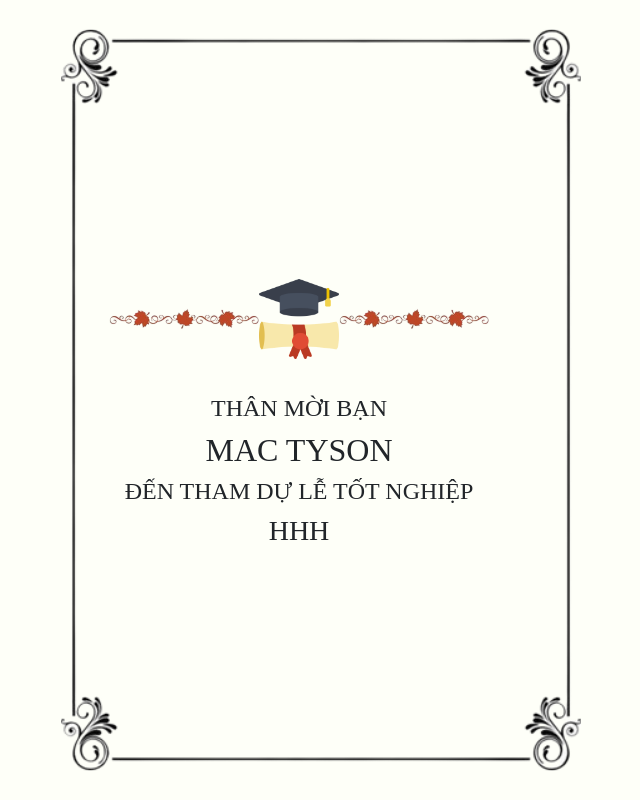
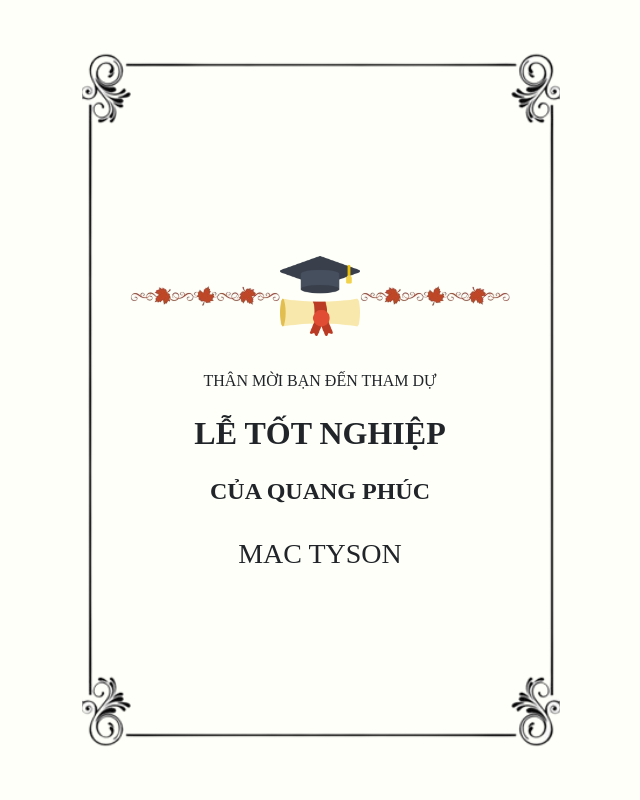
Before and after one commit to phphuc0608/Graduation_Invitation_Website, a Vue app: page /graduation-card in a window 1280 px wide. Shown: the whole page, without its empty margins (319-959 px from the left). Built offline with nearby package versions, Linux system fonts and the light colour scheme; a web font is replaced by a local one.

Commit message:
change the structure

```diff
--- a/src/views/GraduationCard.vue
+++ b/src/views/GraduationCard.vue
@@ -7,13 +7,13 @@
           <img src="../assets/graduated.png" class="header_img">
           <img src="../assets/border_card.png" class="border_img">
         </div>
-        <div id="greeting">
-          <h4>THÂN MỜI BẠN </h4>
-          <h2>MAC TYSON</h2>
-          <h4>ĐẾN THAM DỰ LỄ TỐT NGHIỆP</h4>
+        <div id="greeting" class="mb-4">
+          <h6 class="mb-4">THÂN MỜI BẠN ĐẾN THAM DỰ</h6>
+          <h2 class="mb-4" style="font-weight: 800;">LỄ TỐT NGHIỆP</h2>
+          <h4 style="font-weight: 600;">CỦA QUANG PHÚC</h4>
         </div>
         <div id="content_center">
-          <h3>HHH</h3>
+          <h3>MAC TYSON</h3>
         </div>
         <div id="content_footer">
         </div>
@@ -46,8 +46,8 @@ export default {
   background-position: center;
   background-size: cover;
   background-repeat: no-repeat;
-  width: 520px;
-  height: 742px ;
+  width: 478px;
+  height: 700px ;
 }
 .header_img{
   width: 80px;
```
